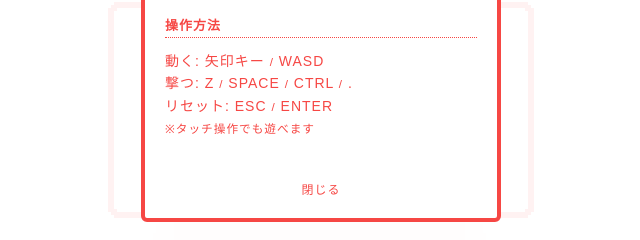
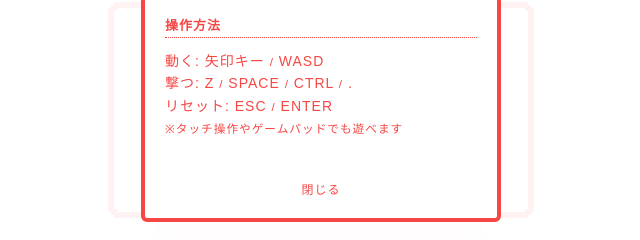
Before and after one commit to hasegawa-campfire/fire-shooter-san, a website built with Parcel: page src/index.html in a window 1280 px wide. Both pictures are taken after a click on the element 428 px from the left and 768 px from the top of the page. Shown: the part 382-622 px from the top of the page, 319-959 px from the left. Built offline with nearby package versions, Linux system fonts and the light colour scheme; some packages are replaced by stand-ins of ours; no server answers; the database is empty; files whose address does not match are found by name; a web font is replaced by a local one.

Commit message:
文言修正

```diff
--- a/src/index.html
+++ b/src/index.html
@@ -160,7 +160,7 @@
       リセット: ESC
       <small>/</small>
       ENTER<br />
-      <small>※タッチ操作でも遊べます</small>
+      <small>※タッチ操作やゲームパッドでも遊べます</small>
 
       <!--
       <div class="modal-head">素材提供</div>
```
